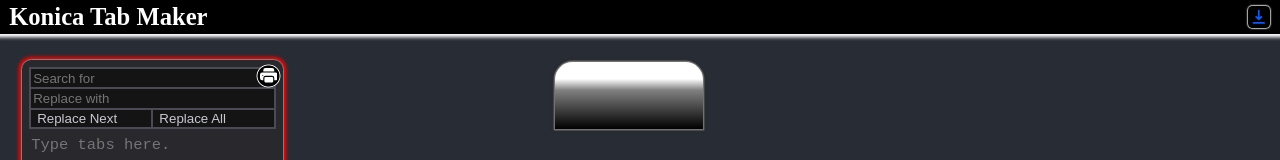
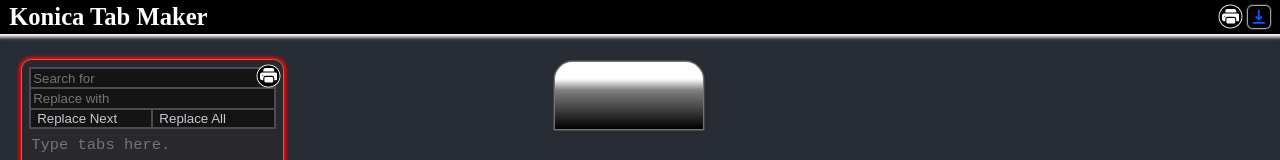
Before and after one commit to peoplestealusernames/konica-minolta-tab-website, a React (Create React App) app: page / in a window 1280 px wide. Shown: the top 160 px of the page. Built offline with nearby package versions, Linux system fonts and the light colour scheme; the HTML template or start-up script is replaced by a standard one.

Commit message:
TopBar: Added PrintTab

```diff
--- a/src/components/TopBar.tsx
+++ b/src/components/TopBar.tsx
@@ -2,6 +2,7 @@ import { ContextButton } from "./ContextButton"
 import { HiDownload } from "react-icons/hi"
 import { Options } from "../TabOptions"
 import { useState } from "react"
+import { PrintTab } from "../printing/PrintTab"
 
 export function TopBar(props: {
     children?: React.ReactNode
@@ -45,6 +46,18 @@ export function TopBar(props: {
             right: "1rem",
             fontSize: "2.5rem",
         }} >
+            <PrintTab
+                style={{
+                    position: "relative",
+                    width: "2.5rem",
+                    height: "2.5rem",
+                    color: "white",
+                    cursor: "pointer",
+                    padding: ".5rem",
+                    backgroundImage: "radial-gradient(black 0%, black 60%, white 65%, rgba(0,0,0,0) 70%)"
+                }}
+                options={props.options} tabs={props.tabs}
+            />
             <ContextButton
                 style={{
                     color: "rgb(10,90,255)",
```
